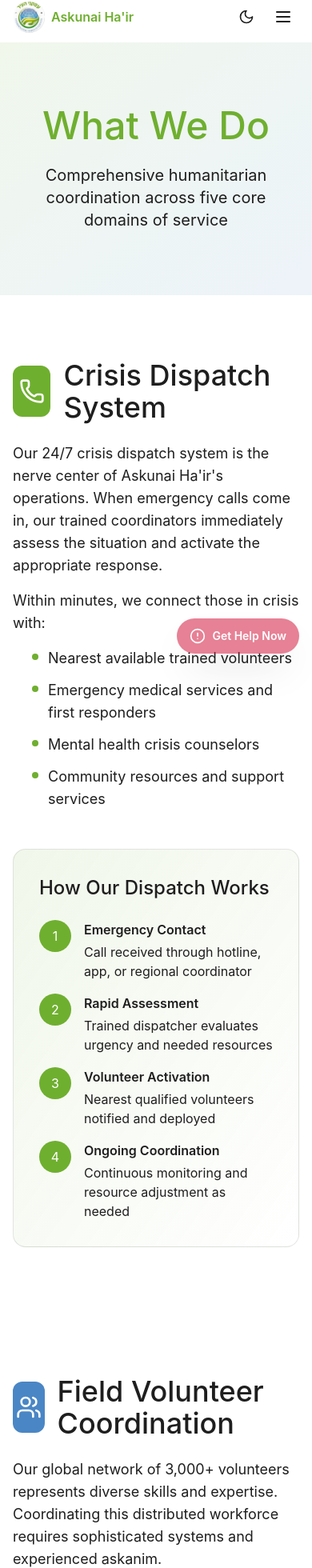
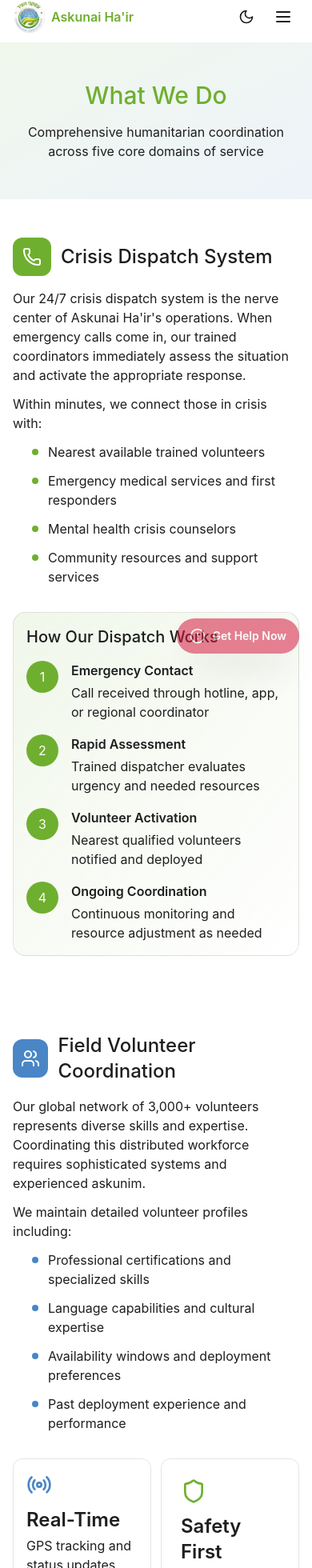
Before and after one commit to TheUriF/ploink, a React (Vite) app: page /what-we-do in a window 390 px wide. Shown: the part 11-1971 px from the top of the page at 80% size. Built offline with nearby package versions, Linux system fonts and the light colour scheme.

Commit message:
Refactor layout and styling in WhatWeDo component

```diff
--- a/src/app/pages/WhatWeDo.tsx
+++ b/src/app/pages/WhatWeDo.tsx
@@ -5,12 +5,12 @@ export function WhatWeDo() {
   return (
     <div className="flex flex-col">
       {/* Hero */}
-      <section className="py-20 bg-gradient-to-br from-[#6FAF2F]/10 to-[#4A86C5]/10">
+      <section className="py-12 sm:py-16 md:py-20 bg-gradient-to-br from-[#6FAF2F]/10 to-[#4A86C5]/10">
         <div className="container mx-auto px-4 text-center">
           <motion.h1
             initial={{ opacity: 0, y: 20 }}
             animate={{ opacity: 1, y: 0 }}
-            className="text-5xl md:text-6xl mb-6"
+            className="text-3xl sm:text-4xl md:text-5xl lg:text-6xl mb-4 sm:mb-6"
           >
             <span className="text-[#6FAF2F]">What We Do</span>
           </motion.h1>
@@ -18,7 +18,7 @@ export function WhatWeDo() {
             initial={{ opacity: 0, y: 20 }}
             animate={{ opacity: 1, y: 0 }}
             transition={{ delay: 0.1 }}
-            className="text-xl text-muted-foreground max-w-3xl mx-auto"
+            className="text-base sm:text-lg md:text-xl text-muted-foreground max-w-3xl mx-auto"
           >
             Comprehensive humanitarian coordination across five core domains of service
           </motion.p>
@@ -26,21 +26,21 @@ export function WhatWeDo() {
       </section>
 
       {/* Crisis Dispatch System */}
-      <section className="py-20">
+      <section className="py-12 sm:py-16 md:py-20">
         <div className="container mx-auto px-4">
-          <div className="grid lg:grid-cols-2 gap-12 items-center">
+          <div className="grid lg:grid-cols-2 gap-8 sm:gap-12 items-center">
             <motion.div
               initial={{ opacity: 0, x: -20 }}
               whileInView={{ opacity: 1, x: 0 }}
               viewport={{ once: true }}
             >
-              <div className="flex items-center gap-4 mb-6">
-                <div className="w-16 h-16 bg-[#6FAF2F] rounded-xl flex items-center justify-center">
-                  <Phone className="h-8 w-8 text-white" />
+              <div className="flex items-center gap-3 sm:gap-4 mb-4 sm:mb-6">
+                <div className="w-12 h-12 sm:w-16 sm:h-16 bg-[#6FAF2F] rounded-xl flex items-center justify-center">
+                  <Phone className="h-6 w-6 sm:h-8 sm:w-8 text-white" />
                 </div>
-                <h2 className="text-4xl">Crisis Dispatch System</h2>
+                <h2 className="text-2xl sm:text-3xl md:text-4xl">Crisis Dispatch System</h2>
               </div>
-              <div className="space-y-4 text-lg text-muted-foreground">
+              <div className="space-y-3 sm:space-y-4 text-base sm:text-lg text-muted-foreground">
                 <p>
                   Our 24/7 crisis dispatch system is the nerve center of Askunai Ha'ir's operations. When emergency calls come in, our trained coordinators immediately assess the situation and activate the appropriate response.
                 </p>
@@ -72,9 +72,9 @@ export function WhatWeDo() {
               initial={{ opacity: 0, x: 20 }}
               whileInView={{ opacity: 1, x: 0 }}
               viewport={{ once: true }}
-              className="bg-gradient-to-br from-[#6FAF2F]/10 to-transparent rounded-2xl p-8 border border-border"
+              className="bg-gradient-to-br from-[#6FAF2F]/10 to-transparent rounded-2xl p-4 sm:p-6 md:p-8 border border-border"
             >
-              <h3 className="text-2xl mb-6">How Our Dispatch Works</h3>
+              <h3 className="text-xl sm:text-2xl mb-4 sm:mb-6">How Our Dispatch Works</h3>
               <div className="space-y-4">
                 <div className="flex items-start gap-4">
                   <div className="w-10 h-10 bg-[#6FAF2F] text-white rounded-full flex items-center justify-center flex-shrink-0">
@@ -119,24 +119,24 @@ export function WhatWeDo() {
       </section>
 
       {/* Field Volunteer Coordination */}
-      <section className="py-20 bg-muted">
+      <section className="py-12 sm:py-16 md:py-20 bg-muted">
         <div className="container mx-auto px-4">
-          <div className="grid lg:grid-cols-2 gap-12 items-center">
+          <div className="grid lg:grid-cols-2 gap-8 sm:gap-12 items-center">
             <motion.div
               initial={{ opacity: 0, x: 20 }}
               whileInView={{ opacity: 1, x: 0 }}
               viewport={{ once: true }}
               className="lg:order-2"
             >
-              <div className="flex items-center gap-4 mb-6">
-                <div className="w-16 h-16 bg-[#4A86C5] rounded-xl flex items-center justify-center">
-                  <Users className="h-8 w-8 text-white" />
+              <div className="flex items-center gap-3 sm:gap-4 mb-4 sm:mb-6">
+                <div className="w-12 h-12 sm:w-16 sm:h-16 bg-[#4A86C5] rounded-xl flex items-center justify-center">
+                  <Users className="h-6 w-6 sm:h-8 sm:w-8 text-white" />
                 </div>
-                <h2 className="text-4xl">Field Volunteer Coordination</h2>
+                <h2 className="text-2xl sm:text-3xl md:text-4xl">Field Volunteer Coordination</h2>
               </div>
-              <div className="space-y-4 text-lg text-muted-foreground">
+              <div className="space-y-3 sm:space-y-4 text-base sm:text-lg text-muted-foreground">
                 <p>
-                  Our global network of 3,000+ volunteers represents diverse skills and expertise. Coordinating this distributed workforce requires sophisticated systems and experienced askanim.
+                  Our global network of 3,000+ volunteers represents diverse skills and expertise. Coordinating this distributed workforce requires sophisticated systems and experienced askunim.
                 </p>
                 <p>
                   We maintain detailed volunteer profiles including:
@@ -168,8 +168,8 @@ export function WhatWeDo() {
               viewport={{ once: true }}
               className="lg:order-1"
             >
-              <div className="grid grid-cols-2 gap-4">
-                <div className="bg-background rounded-xl p-6 border border-border">
+              <div className="grid grid-cols-2 gap-3 sm:gap-4">
+                <div className="bg-background rounded-xl p-4 sm:p-6 border border-border">
                   <Radio className="h-8 w-8 text-[#4A86C5] mb-3" />
                   <div className="text-2xl font-semibold mb-1">Real-Time</div>
                   <div className="text-muted-foreground">GPS tracking and status updates</div>
@@ -196,26 +196,26 @@ export function WhatWeDo() {
       </section>
 
       {/* Emergency Logistics */}
-      <section className="py-20">
+      <section className="py-12 sm:py-16 md:py-20">
         <div className="container mx-auto px-4">
-          <div className="grid lg:grid-cols-2 gap-12 items-center">
+          <div className="grid lg:grid-cols-2 gap-8 sm:gap-12 items-center">
             <motion.div
               initial={{ opacity: 0, x: -20 }}
               whileInView={{ opacity: 1, x: 0 }}
               viewport={{ once: true }}
             >
-              <div className="flex items-center gap-4 mb-6">
-                <div className="w-16 h-16 bg-[#9FD36B] rounded-xl flex items-center justify-center">
-                  <Truck className="h-8 w-8 text-white" />
+              <div className="flex items-center gap-3 sm:gap-4 mb-4 sm:mb-6">
+                <div className="w-12 h-12 sm:w-16 sm:h-16 bg-[#9FD36B] rounded-xl flex items-center justify-center">
+                  <Truck className="h-6 w-6 sm:h-8 sm:w-8 text-white" />
                 </div>
-                <h2 className="text-4xl">Emergency Logistics</h2>
+                <h2 className="text-2xl sm:text-3xl md:text-4xl">Emergency Logistics</h2>
               </div>
-              <div className="space-y-4 text-lg text-muted-foreground">
+              <div className="space-y-3 sm:space-y-4 text-base sm:text-lg text-muted-foreground">
                 <p>
                   Effective humanitarian response requires more than good intentions — it demands sophisticated logistics. We maintain strategic supply depots, transportation networks, and distribution systems across our operational areas.
                 </p>
-                <div className="bg-background rounded-xl p-6 border border-border">
-                  <h3 className="text-xl text-foreground mb-4">Our Logistics Capabilities</h3>
+                <div className="bg-background rounded-xl p-4 sm:p-6 border border-border">
+                  <h3 className="text-lg sm:text-xl text-foreground mb-3 sm:mb-4">Our Logistics Capabilities</h3>
                   <div className="space-y-3">
                     <div className="flex items-start gap-3">
                       <Package className="h-5 w-5 text-[#9FD36B] flex-shrink-0 mt-0.5" />
@@ -248,8 +248,8 @@ export function WhatWeDo() {
               whileInView={{ opacity: 1, x: 0 }}
               viewport={{ once: true }}
             >
-              <div className="bg-gradient-to-br from-[#9FD36B]/10 to-transparent rounded-2xl p-8 border border-border">
-                <h3 className="text-2xl mb-6">Typical Emergency Kit Contents</h3>
+              <div className="bg-gradient-to-br from-[#9FD36B]/10 to-transparent rounded-2xl p-4 sm:p-6 md:p-8 border border-border">
+                <h3 className="text-xl sm:text-2xl mb-4 sm:mb-6">Typical Emergency Kit Contents</h3>
                 <div className="space-y-3 text-muted-foreground">
                   <div className="flex items-center gap-3 pb-3 border-b border-border">
                     <div className="w-8 h-8 bg-[#9FD36B]/20 rounded flex items-center justify-center flex-shrink-0">
@@ -289,24 +289,24 @@ export function WhatWeDo() {
       </section>
 
       {/* Family & Community Support */}
-      <section className="py-20 bg-muted">
+      <section className="py-12 sm:py-16 md:py-20 bg-muted">
         <div className="container mx-auto px-4">
           <div className="max-w-4xl mx-auto">
-            <div className="flex items-center gap-4 mb-8">
-              <div className="w-16 h-16 bg-[#6FAF2F] rounded-xl flex items-center justify-center">
-                <Heart className="h-8 w-8 text-white" />
+            <div className="flex items-center gap-3 sm:gap-4 mb-6 sm:mb-8">
+              <div className="w-12 h-12 sm:w-16 sm:h-16 bg-[#6FAF2F] rounded-xl flex items-center justify-center">
+                <Heart className="h-6 w-6 sm:h-8 sm:w-8 text-white" />
               </div>
-              <h2 className="text-4xl">Family & Community Support</h2>
+              <h2 className="text-2xl sm:text-3xl md:text-4xl">Family & Community Support</h2>
             </div>
 
-            <div className="space-y-6 text-lg text-muted-foreground">
+            <div className="space-y-4 sm:space-y-6 text-base sm:text-lg text-muted-foreground">
               <p>
-                Crisis doesn't end when the immediate emergency passes. Families and communities need ongoing support to rebuild, recover, and regain stability. Our askanim coordinate long-term assistance programs tailored to each situation.
+                Crisis doesn't end when the immediate emergency passes. Families and communities need ongoing support to rebuild, recover, and regain stability. Our askunim coordinate long-term assistance programs tailored to each situation.
               </p>
 
-              <div className="grid md:grid-cols-2 gap-6">
-                <div className="bg-background rounded-xl p-6 border border-border">
-                  <h3 className="text-[#6FAF2F] text-xl mb-3">Emotional Support</h3>
+              <div className="grid sm:grid-cols-2 gap-4 sm:gap-6">
+                <div className="bg-background rounded-xl p-4 sm:p-6 border border-border">
+                  <h3 className="text-[#6FAF2F] text-lg sm:text-xl mb-2 sm:mb-3">Emotional Support</h3>
                   <p>Trauma counseling, grief support groups, and mental health services coordinated with local professionals</p>
                 </div>
                 <div className="bg-background rounded-xl p-6 border border-border">
@@ -332,24 +332,24 @@ export function WhatWeDo() {
       </section>
 
       {/* Cross-Border Humanitarian Aid */}
-      <section className="py-20">
+      <section className="py-12 sm:py-16 md:py-20">
         <div className="container mx-auto px-4">
           <div className="max-w-4xl mx-auto">
-            <div className="flex items-center gap-4 mb-8">
-              <div className="w-16 h-16 bg-[#4A86C5] rounded-xl flex items-center justify-center">
-                <Package className="h-8 w-8 text-white" />
+            <div className="flex items-center gap-3 sm:gap-4 mb-6 sm:mb-8">
+              <div className="w-12 h-12 sm:w-16 sm:h-16 bg-[#4A86C5] rounded-xl flex items-center justify-center">
+                <Package className="h-6 w-6 sm:h-8 sm:w-8 text-white" />
               </div>
-              <h2 className="text-4xl">Cross-Border Humanitarian Aid</h2>
+              <h2 className="text-2xl sm:text-3xl md:text-4xl">Cross-Border Humanitarian Aid</h2>
             </div>
 
-            <div className="space-y-6 text-lg text-muted-foreground">
+            <div className="space-y-4 sm:space-y-6 text-base sm:text-lg text-muted-foreground">
               <p>
                 When disasters strike or crises emerge, borders should never be barriers to compassion. Askunai Ha'ir maintains partnerships, legal frameworks, and logistics capabilities to coordinate rapid international humanitarian responses.
               </p>
 
-              <div className="bg-gradient-to-br from-[#4A86C5]/10 to-[#6FAF2F]/10 rounded-xl p-8 border border-border">
-                <h3 className="text-2xl text-foreground mb-6">International Coordination Includes:</h3>
-                <div className="grid md:grid-cols-2 gap-6">
+              <div className="bg-gradient-to-br from-[#4A86C5]/10 to-[#6FAF2F]/10 rounded-xl p-4 sm:p-6 md:p-8 border border-border">
+                <h3 className="text-xl sm:text-2xl text-foreground mb-4 sm:mb-6">International Coordination Includes:</h3>
+                <div className="grid sm:grid-cols-2 gap-4 sm:gap-6">
                   <div>
                     <h4 className="text-foreground mb-3 flex items-center gap-2">
                       <div className="w-2 h-2 bg-[#4A86C5] rounded-full"></div>
@@ -390,22 +390,22 @@ export function WhatWeDo() {
       </section>
 
       {/* CTA */}
-      <section className="py-20 bg-gradient-to-r from-[#6FAF2F] to-[#4A86C5] text-white">
+      <section className="py-12 sm:py-16 md:py-20 bg-gradient-to-r from-[#6FAF2F] to-[#4A86C5] text-white">
         <div className="container mx-auto px-4 text-center">
-          <h2 className="text-4xl mb-6">See These Services in Action</h2>
-          <p className="text-xl mb-8 max-w-2xl mx-auto opacity-95">
+          <h2 className="text-2xl sm:text-3xl md:text-4xl mb-4 sm:mb-6">See These Services in Action</h2>
+          <p className="text-base sm:text-lg md:text-xl mb-6 sm:mb-8 max-w-2xl mx-auto opacity-95">
             Whether you need help or want to become part of our volunteer network, we're here for you.
           </p>
-          <div className="flex flex-col sm:flex-row gap-4 justify-center">
+          <div className="flex flex-col sm:flex-row gap-3 sm:gap-4 justify-center">
             <a
               href="/get-help"
-              className="bg-white text-[#6FAF2F] px-8 py-4 rounded-lg transition-all duration-300 hover:scale-105 shadow-lg inline-block"
+              className="bg-white text-[#6FAF2F] px-6 sm:px-8 py-3 sm:py-4 rounded-lg transition-all duration-300 hover:scale-105 shadow-lg inline-block min-h-[44px] flex items-center justify-center"
             >
               Request Assistance
             </a>
             <a
               href="/apply"
-              className="bg-white/10 backdrop-blur-sm border-2 border-white text-white px-8 py-4 rounded-lg transition-all duration-300 hover:bg-white/20 inline-block"
+              className="bg-white/10 backdrop-blur-sm border-2 border-white text-white px-6 sm:px-8 py-3 sm:py-4 rounded-lg transition-all duration-300 hover:bg-white/20 inline-block min-h-[44px] flex items-center justify-center"
             >
               Join Our Team
             </a>
```
